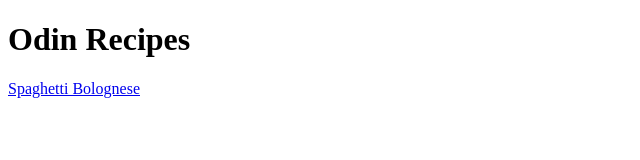
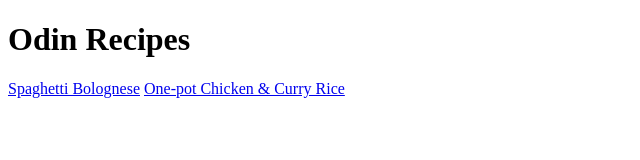
Before and after one commit to ItsKatato/odin-recipes, a plain HTML site: page index.html in a window 1280 px wide. Shown: the whole page, without its empty margins (0-640 px from the left). Drawn offline with Linux system fonts and the light colour scheme.

Commit message:
Added link to new recipe

```diff
--- a/index.html
+++ b/index.html
@@ -7,5 +7,6 @@
     <body>
         <h1>Odin Recipes</h1>
         <a href="recipes/spaghettiBolognese.html">Spaghetti Bolognese</a>
+        <a href="recipes/onepotChickenCurryRice.html">One-pot Chicken & Curry Rice</a>
     </body>
 </html>
```
